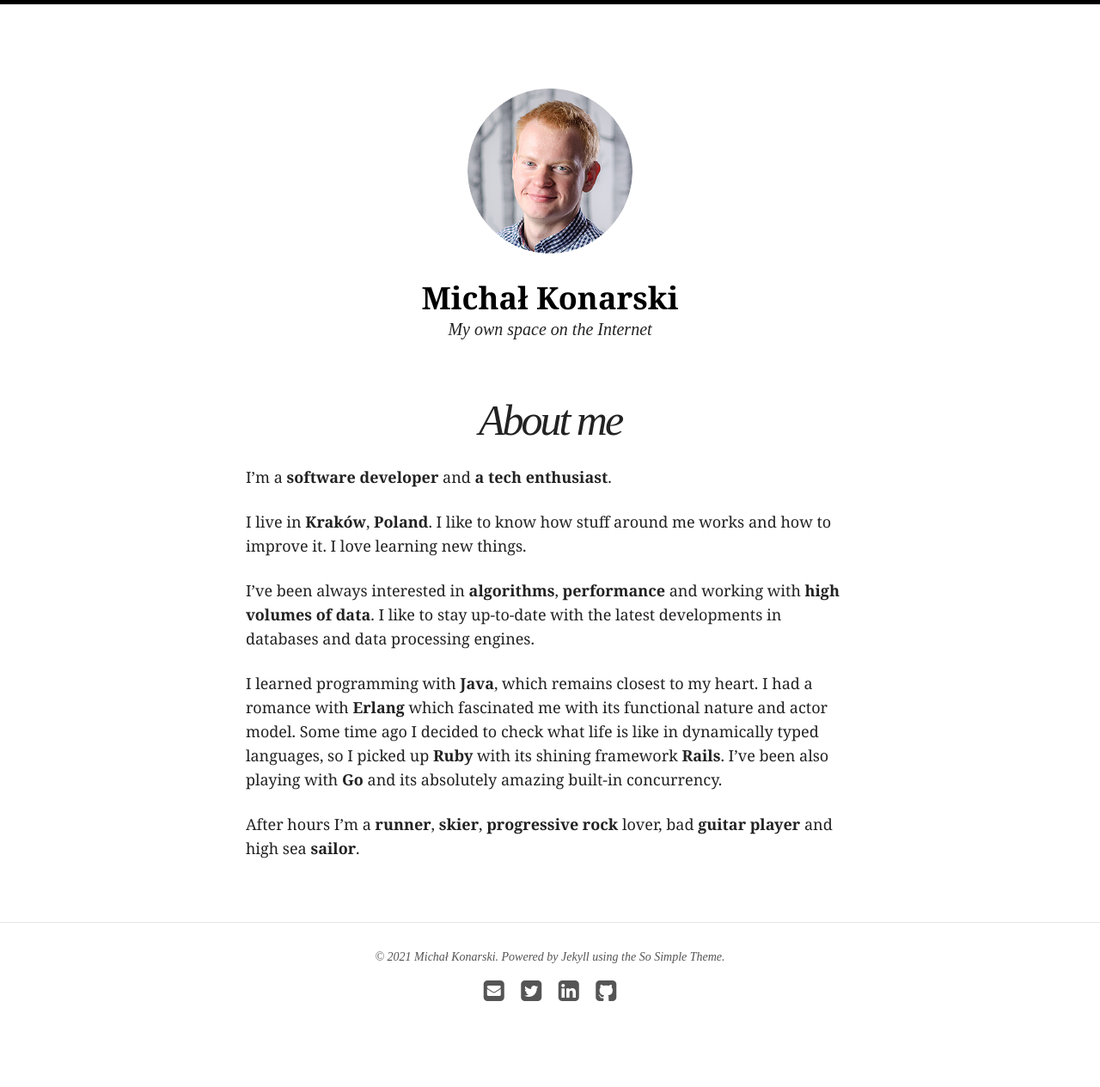
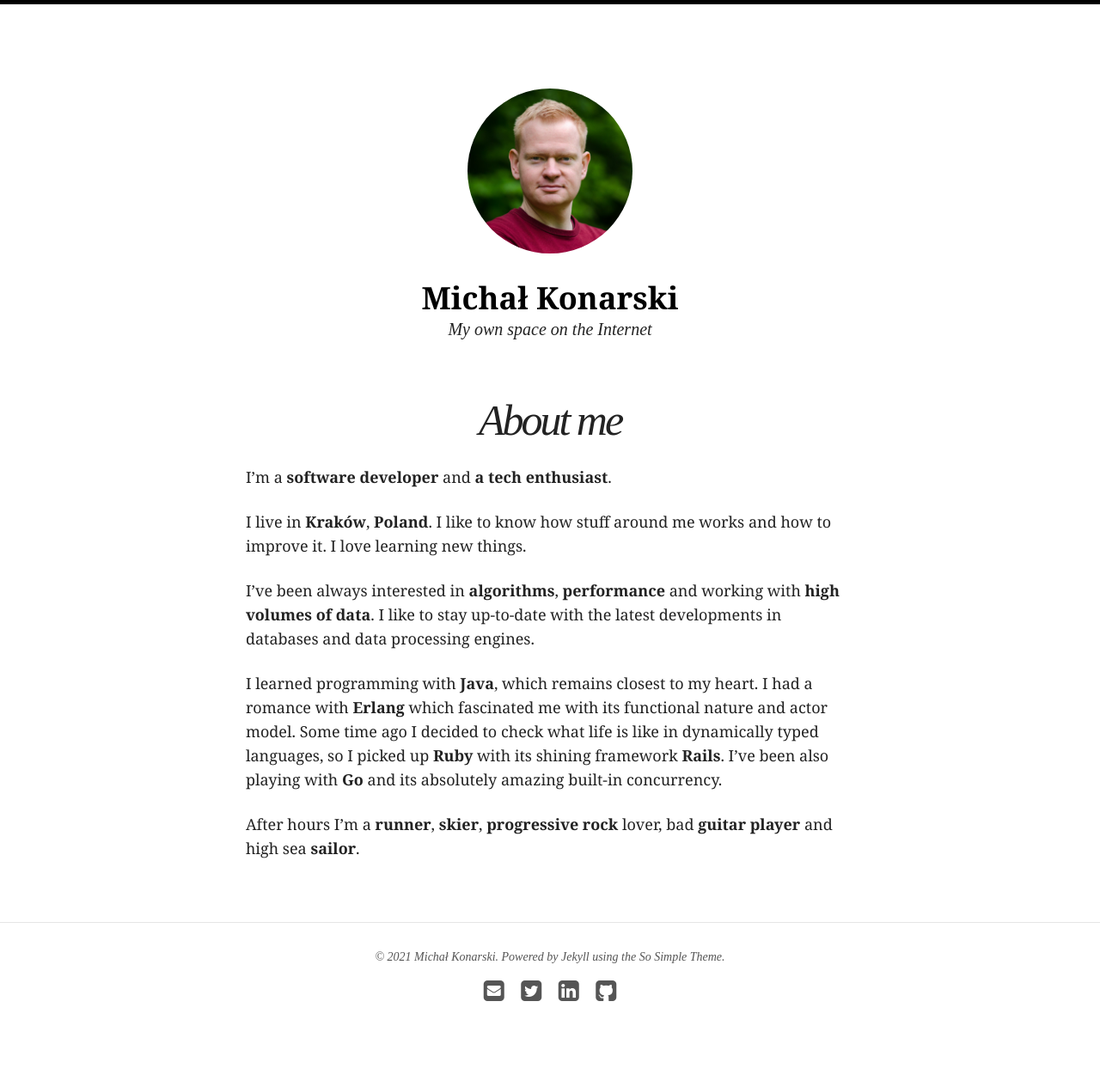
Before and after one commit to mjkonarski/mjkonarski.github.io, a Jekyll site: the page built from index.md, in a window 1280 px wide. Shown: the whole page at 86% size. Built offline with Jekyll 4.4.1, drawn with Linux system fonts in a browser that asks for light colours; nearby versions of some CDN libraries.

Commit message:
New bio photo

```diff
--- a/_config.yml
+++ b/_config.yml
@@ -3,7 +3,7 @@
 title: Michał Konarski
 locale: en_US
 description: My own space on the Internet
-logo: site-logo.png
+logo: bio-photo.jpg
 search: true
 url: https://mjk.space
 comments: true
@@ -40,7 +40,7 @@ exclude: ["lib", "config.rb", "Capfile", "config", "log", "Rakefile", "Rakefile.
 # Site owner
 owner:
   name: Michał Konarski
-  avatar: bio-photo.png
+  avatar: bio-photo.jpg
   email:
   disqus-shortname: mjk-space
   twitter: mjkonarski
```
Also changed, not shown: images/bio-photo.jpg (added), images/bio-photo.png (deleted), images/site-logo.png (deleted), 2 other files.
